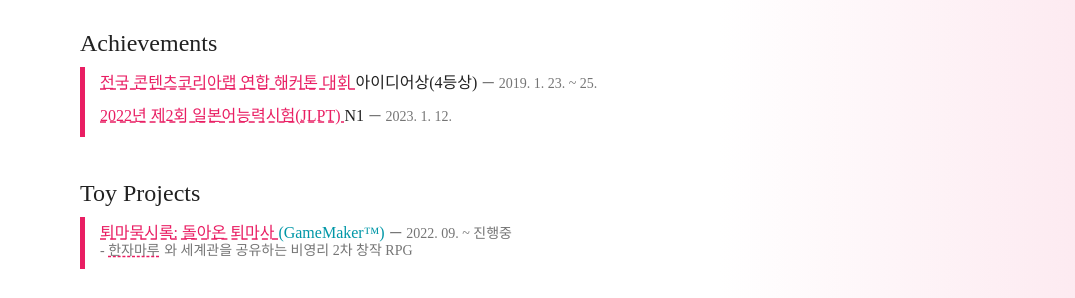
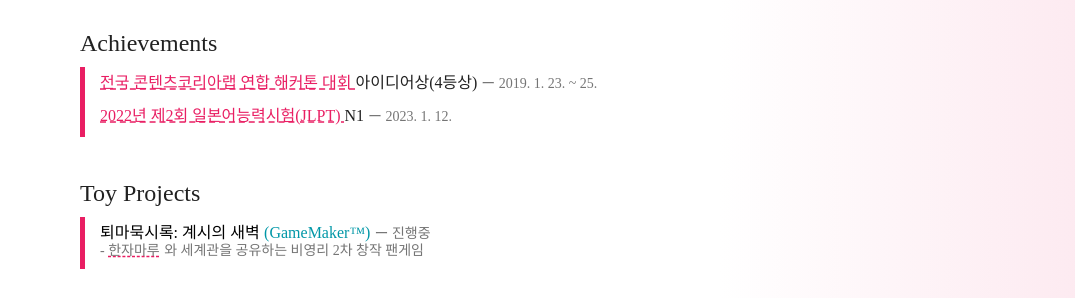
Before and after one commit to eddylily/projectlily, a plain HTML site: page index.html in a window 1280 px wide. Shown: the part 497-795 px from the top of the page, without its empty margins (32-1107 px from the left). Drawn offline with Linux system fonts and the light colour scheme; files whose address does not match are found by name; a web font is replaced by a local one.

Commit message:
edit apex

```diff
--- a/index.html
+++ b/index.html
@@ -92,12 +92,12 @@
     <span style="font-family: 'KintexR'; font-size: 24px; color: #212121">Toy Projects</span></eexps>
   <eexpsline></eexpsline>
   <eexpscontents>
-      <span style="font-family: 'KintexR'; font-size: 16px"><a href="https://pjexodus.notion.site/992c999e33d143348c7b47d298d2392b">퇴마묵시록: 돌아온 퇴마사 </a></span>
+      <span style="font-family: 'KintexR'; font-size: 16px">퇴마묵시록: 계시의 새벽</span>
       <span style="font-family: 'KintexR'; font-size: 16px; color: #0097a7">(GameMaker™) </span>
-      <span style="font-family: 'KintexR'; font-size: 14px; color: #757575">ー 2022. 09. ~ 진행중</span><br>
+      <span style="font-family: 'KintexR'; font-size: 14px; color: #757575">ー 진행중</span><br>
       <span style="font-family: 'KintexL'; font-size: 14px; color: #757575">- </span>
       <span style="font-family: 'KintexR'; font-size: 14px"><a href="https://ko.wikipedia.org/wiki/%ED%95%9C%EC%9E%90%EB%A7%88%EB%A3%A8" style="color: #757575">한자마루</a></span>
-      <span style="font-family: 'KintexL'; font-size: 14px; color: #757575">와 세계관을 공유하는 비영리 2차 창작 RPG</span>
+      <span style="font-family: 'KintexL'; font-size: 14px; color: #757575">와 세계관을 공유하는 비영리 2차 창작 팬게임</span>
   </eexpscontents>
 </section>
 
```
Also changed, not shown: 1 other file.
